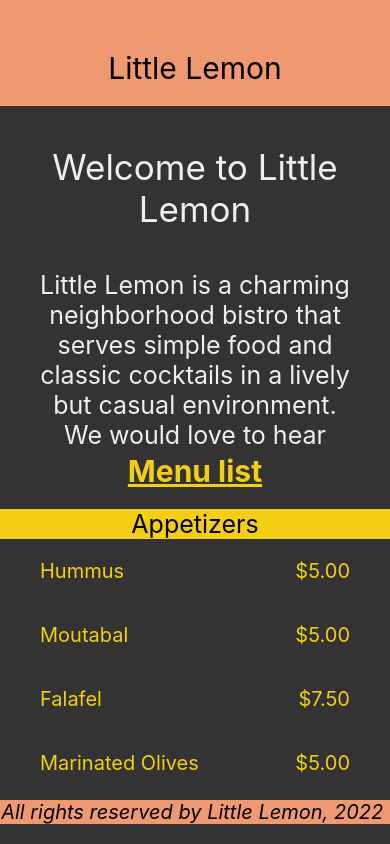
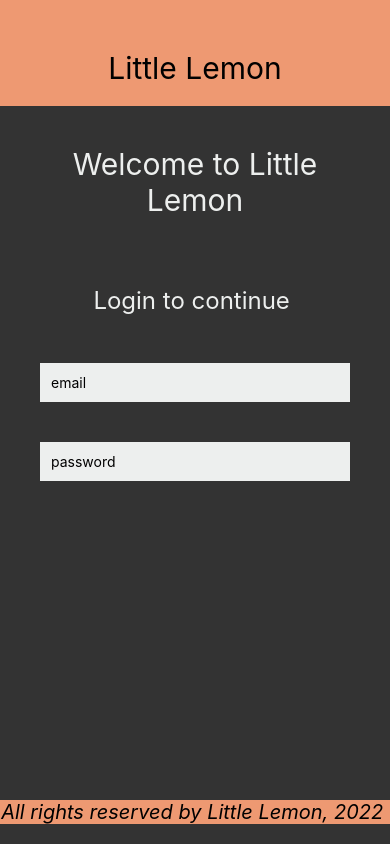
Before and after one commit to francescodelmonaco/little-lemon, a React Native app: screen / in a window 390 px wide. Built offline with nearby package versions, Linux system fonts and the light colour scheme.

Commit message:
add: login screen with text input for email and password

```diff
--- a/App.js
+++ b/App.js
@@ -3,16 +3,16 @@
 // components
 import LittleLemonFooter from './components/LittleLemonFooter';
 import LittleLemonHeader from './components/LittleLemonHeader';
-import MenuItems from './components/MenuItems';
-import WelcomeScreen from './components/WelcomeScreen';
+import LoginScreen from './components/LoginScreen';
 
 export default function App() {
   return (
     <>
       <View style={styles.container}>
         <LittleLemonHeader />
-        <WelcomeScreen />
-        <MenuItems />
+        {/* <WelcomeScreen /> */}
+        {/* <MenuItems /> */}
+        <LoginScreen />
       </View>
 
       <View style={styles.footerContainer}>
--- /dev/null
+++ b/components/LoginScreen.js
@@ -0,0 +1,56 @@
+import { useState } from 'react';
+import { ScrollView, StyleSheet, Text, TextInput } from 'react-native';
+
+export default function LoginScreen() {
+    const [email, onChangeEmail] = useState("");
+    const [password, onChangePassword] = useState("");
+
+    return (
+        <ScrollView style={loginStyles.container}>
+            <Text style={loginStyles.headerText}>Welcome to Little Lemon</Text>
+            <Text style={loginStyles.regularText}>Login to continue </Text>
+
+            <TextInput
+                style={loginStyles.input}
+                placeholder='email'
+                keyboardType='email-address'
+                value={email}
+                onChangeText={onChangeEmail}
+            />
+            <TextInput
+                style={loginStyles.input}
+                placeholder='password'
+                secureTextEntry={true}
+                value={password}
+                onChangeText={onChangePassword}
+            />
+        </ScrollView>
+    );
+}
+
+const loginStyles = StyleSheet.create({
+    container: {
+        flex: 1,
+    },
+    headerText: {
+        padding: 40,
+        fontSize: 30,
+        color: '#EDEFEE',
+        textAlign: 'center',
+    },
+    regularText: {
+        fontSize: 24,
+        padding: 20,
+        marginVertical: 8,
+        color: '#EDEFEE',
+        textAlign: 'center',
+    },
+    input: {
+        backgroundColor: "#EDEFEE",
+        marginHorizontal: 40,
+        padding: 10,
+        marginVertical: 20,
+        borderWidth: 1,
+        borderColor: "#EDEFEE"
+    }
+});
--- a/components/WelcomeScreen.js
+++ b/components/WelcomeScreen.js
@@ -47,6 +47,8 @@
         backgroundColor: "#EDEFEE",
         marginHorizontal: 40,
         padding: 10,
-        marginVertical: 20
+        marginVertical: 20,
+        borderWidth: 1,
+        borderColor: "#EDEFEE"
     }
 });
```
